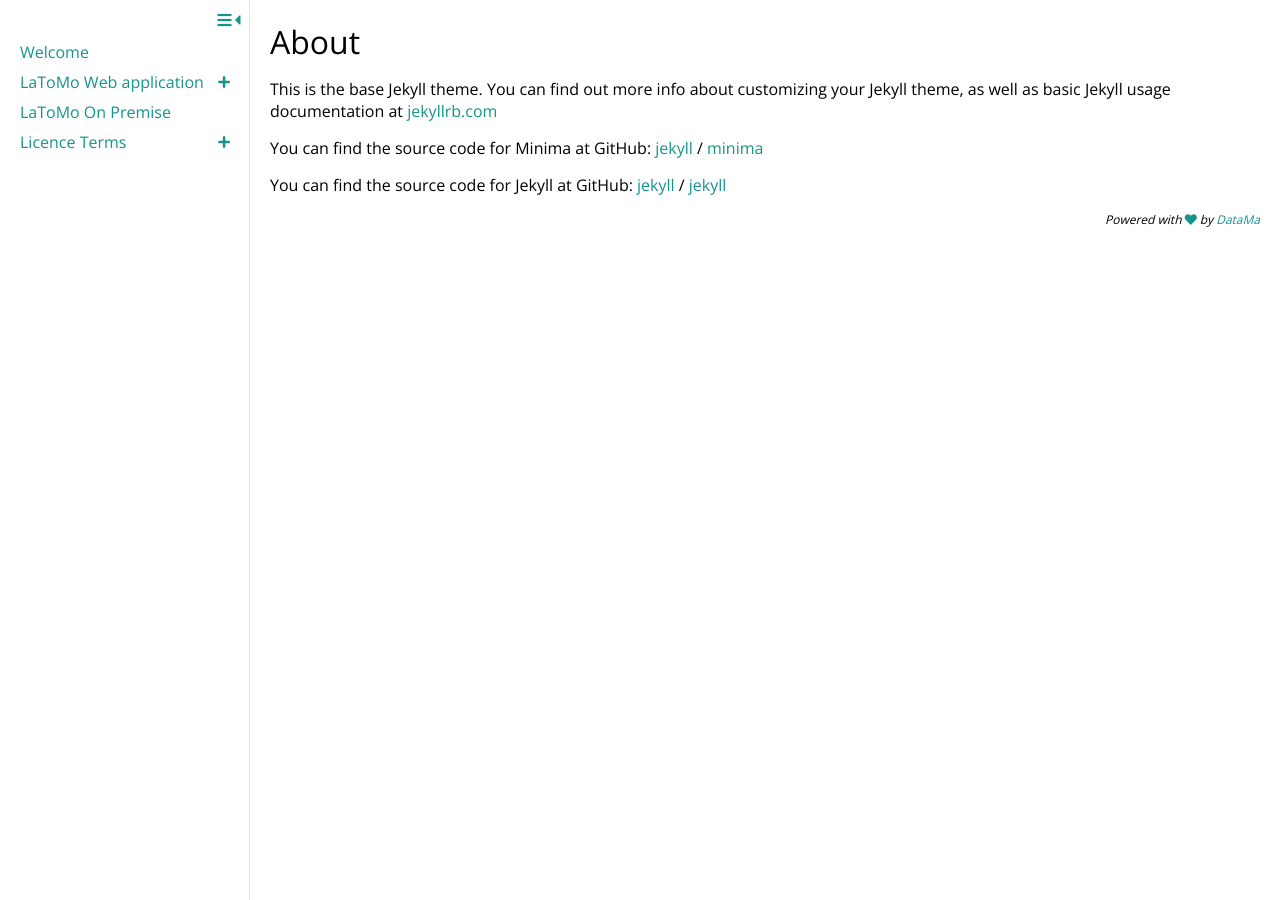
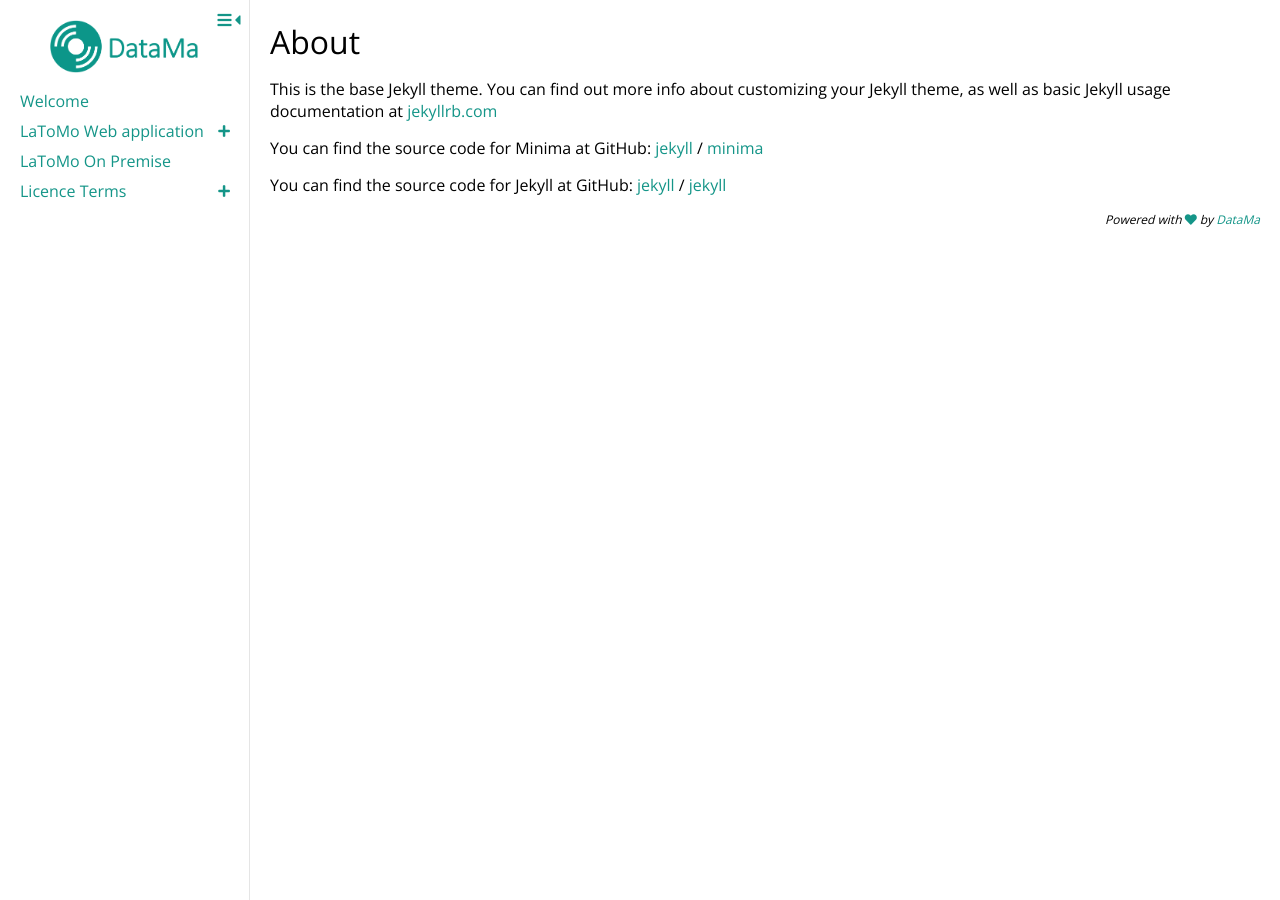
Before and after one commit to apiveteau/sanddocs, a Jekyll site: the page built from about.markdown, in a window 1280 px wide. Built offline with Jekyll 4.4.1, drawn with Linux system fonts in a browser that asks for light colours.

Commit message:
Add Logo in navbar and link to the home page

```diff
--- a/_layouts/page.html
+++ b/_layouts/page.html
@@ -15,6 +15,9 @@
 <aside id="menu">
     <a href="#" class="burger"><i class="fas fa-bars"></i></a>
     <nav>
+        <a href="{{site.url}}{{site.baseurl}}" target="_blank" title="Go to home page of documentation">
+            <img src="{{ site.url }}{{ site.baseurl }}/assets/images/Datama_logo_horizontal2.png" data-origin="images/Datama_logo_horizontal2.png" alt="logo2">
+        </a>
         {% include navigation.html nav=site.data.navigation %}
     </nav>
 </aside>
--- a/_sass/main.scss
+++ b/_sass/main.scss
@@ -67,6 +67,16 @@ body {
     }
     & > nav {
       margin-top: 20px;
+      & > a {
+        width: 100%;
+        display: inline-block;
+        & > img {
+          max-width: calc(100% - 80px);
+          cursor: pointer;
+          margin: 1rem 40px;
+          margin-top: -20px;
+        }
+      }
       & > ul {
         // First level
         & li {
```
